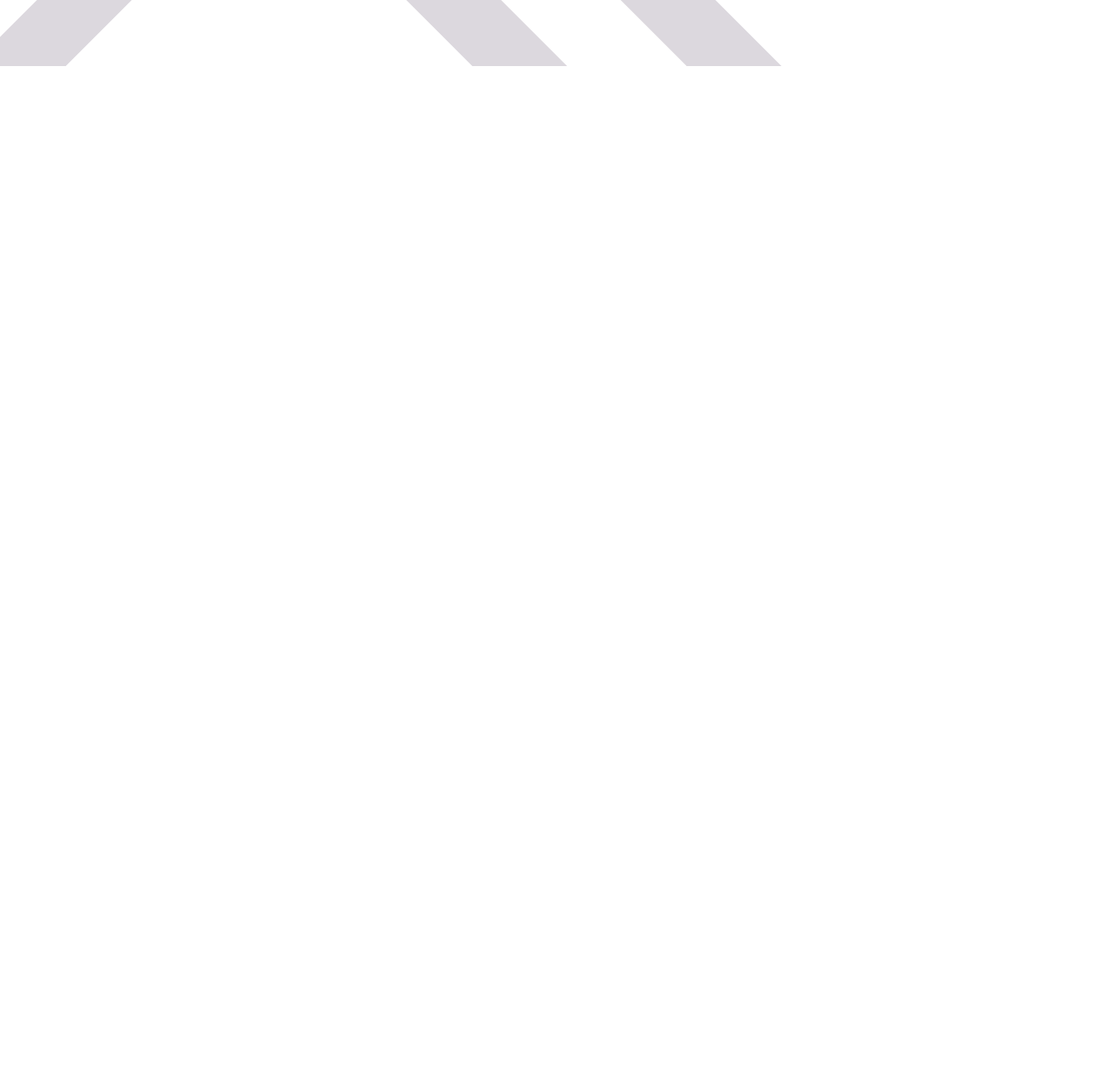
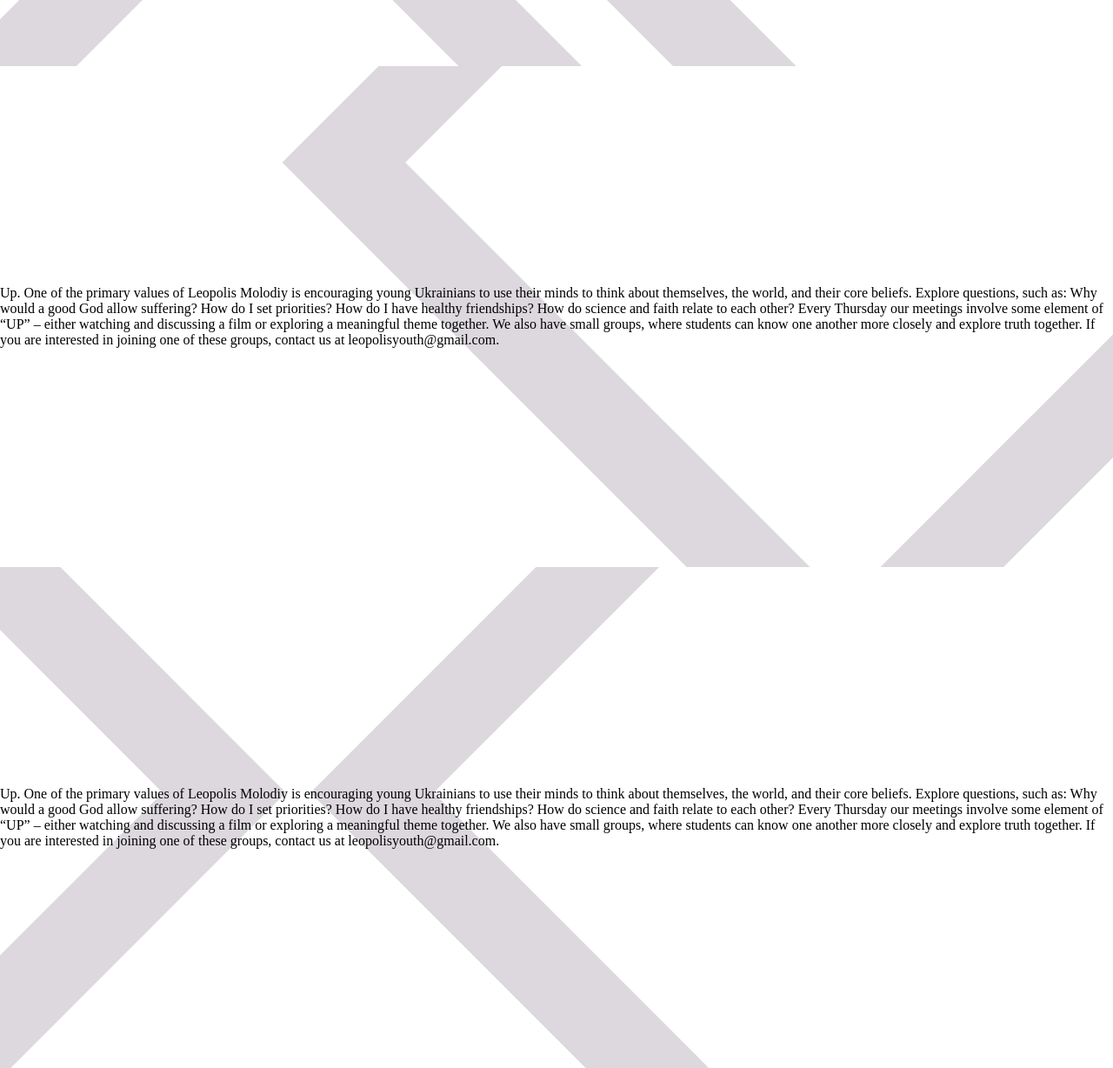
Before and after one commit to gottfried-github/leopolis, a website: page src/index.html in a window 1280 px wide. Shown: the part 500-1728 px from the top of the page at 87% size. Before the commit the page ends 800 px from the top, so only its background shows below. Drawn offline with nearby package versions, Linux system fonts and the light colour scheme; files that its build step writes are made by us from their sources.

Commit message:
fix issues with different viewboxes in the svgs

```diff
--- a/src/index.html
+++ b/src/index.html
@@ -7,29 +7,6 @@
       <link rel="stylesheet" href="index.css"/>
     </head>
     <body>
-      <!--
-      <div class="ratio-wrap">
-        <div class="ratio">
-          <div class="background">
-            <svg class="symbol-bckrd"
-               version="1.1"
-               viewBox="0 0 290.73416 153.41986"
-               >
-
-                <path
-                   d="M 189.22367,6.8035714 284.5305,102.11041 Z M 284.66595,131.22286 268.76356,147.12524 Z M 215.31304,6.6785164 105.25722,116.73433 l 30.03333,30.0333"
-                />
-            </svg>
-          </div>
-          <div class="content-wrapper">
-            <div class="content">
-            </div>
-          </div>
-        </div>
-      </div> -->
-
-      <div class="svg-box">
-      </div>
       <div class="container">
         <div class="concept" id="up">
           <div class="concept-description">
@@ -39,8 +16,8 @@
                 <div class="background">
                   <svg class="widescreen"
                      version="1.1"
-                     viewBox="0 0 944.34602 443.83988">
-                        <path d="m 306.57621,288.36338 108.8715,-108.87151 122.5583,122.55823 m -231.4298,28.61131 108.8715,-108.87154 122.5583,122.55823"/>
+                     viewBox="0 0 1373.8076 645.42315">
+                      <path d="m 445.50555,418.98093 158.4402,-158.4402 178.35859,178.35841 m -336.79879,41.6379 158.4402,-158.4402 178.35859,178.3584"/>
                   </svg>
                 </div>
                 <div class="content-wrap">
@@ -56,21 +33,57 @@
           </div>
         </div>
 
-        <!--      a basic structure with the ratio element      <div class="symbol-slide" id="out">
+        <div class="concept" id="out">
+          <div class="concept-description">
             <div class="ratio-wrap">
               <div class="ratio">
+
                 <div class="background">
-              <svg class="symbol-bckrd" id="out"                 version="1.1"                 viewBox="0 0 290.73416 153.41986"                 >
-                <path                     d="M 189.22367,6.8035714 284.5305,102.11041 Z M 284.66595,131.22286 268.76356,147.12524 Z M 215.31304,6.6785164 105.25722,116.73433 l 30.03333,30.0333"                  />
+                  <svg class="widescreen"
+                     version="1.1"
+                     viewBox="0 0 1373.8076 645.42315">
+                        <path d="m 784.28849,120.08397 -158.4404,158.4401 159.4796,159.4797 m -30.1342,-317.9198 158.4403,158.4401 -159.4796,159.4797" />
                   </svg>
+
                 </div>
-            <div class="content-wrapper">
+                <div class="content-wrap">
                   <div class="content">
+                    <p>
+                      Up. One of the primary values of Leopolis Molodiy is encouraging young Ukrainians to use their minds to think about themselves, the world, and their core beliefs. Explore questions, such as: Why would a good God allow suffering? How do I set priorities? How do I have healthy friendships? How do science and faith relate to each other? Every Thursday our meetings involve some element of “UP” – either watching and discussing a film or exploring a meaningful theme together. We also have small groups, where students can know one another more closely and explore truth together. If you are interested in joining one of these groups, contact us at leopolisyouth@gmail.com.
+                    </p>
+                  </div>
+                </div>
+
               </div>
             </div>
           </div>
         </div>
-      </div>       -->
+
+        <div class="concept" id="in">
+          <div class="concept-description">
+            <div class="ratio-wrap">
+              <div class="ratio">
+
+                <div class="background">
+                  <svg class="widescreen"
+                  version="1.1"
+                  viewBox="0 0 1373.8076 645.42315">
+                    <path d="m 867.25263,82.301855 -233.3104,233.310265 233.3104,233.3103 M 358.23893,82.301855 591.54933,315.61212 358.23893,548.92242"/>
+                  </svg>
+
+                </div>
+                <div class="content-wrap">
+                  <div class="content">
+                    <p>
+                      Up. One of the primary values of Leopolis Molodiy is encouraging young Ukrainians to use their minds to think about themselves, the world, and their core beliefs. Explore questions, such as: Why would a good God allow suffering? How do I set priorities? How do I have healthy friendships? How do science and faith relate to each other? Every Thursday our meetings involve some element of “UP” – either watching and discussing a film or exploring a meaningful theme together. We also have small groups, where students can know one another more closely and explore truth together. If you are interested in joining one of these groups, contact us at leopolisyouth@gmail.com.
+                    </p>
+                  </div>
+                </div>
+
+              </div>
+            </div>
+          </div>
+        </div>
     </div>
     <script src="index.js">
     </script>
--- a/src/index.scss
+++ b/src/index.scss
@@ -1,20 +1,5 @@
 @import './slide.scss';
 @import './gallery.scss';
-
-/*
-The plan was to put svg backgrounds into the elements,
-containing the text (each symbol (frm up, in, out) has a text description),
-and set overflow-y: visible and overfow-x: hidden in order to allow
-the svg overflow visibly vertically, and be hidden horizontally (that way,
-we can have a bigger svg, that we could use in a large-screen layout, where
-fit in entirely, and at the same time, use the same svg in a smaller screen layout, where
-it has to be cut off, but still preserve the composition of the image).
-But the idea with overflow-y -x turned out to be impssible to implement, because
-browsers can't handle such a setup (it's only possible to have overflow: visible on both axes or
-the other axe will switch to auto..)
-
-Another approach I want to try to use is CSS's clip-path
-*/
 
 html, body {
   margin: 0px;
@@ -27,13 +12,9 @@
 
 .content {
   margin: auto;
-  // background-image: url('out-bckd_01-01plain.svg');
-  // background-size: cover;
-  // background-color: grey;
 }
 
 #up {
-  // padding-top: 500px;
   // position: absolute;
 
   // background: linear-gradient(to bottom, transparent, 500px, white, 150px, white),
@@ -102,31 +83,19 @@
 //   // background: linear-gradient(to bottom, transparent, %20, grey);
 // }
 
-//
-// svg.symbol-bckrd path {
-//   display:inline;
-//   opacity:1;
-//   fill:none;
-//   fill-opacity:1;
-//   stroke:#b4aeb0;
-//   stroke-width:13.22916698;
-//   stroke-linejoin:round;
-//   stroke-miterlimit:4;
-//   stroke-dasharray:none;
-//   stroke-opacity:1;
-// }
-
 .concept svg path {
   display: inline;
   fill: none;
   stroke: #dcd8de;
-  stroke-width: 13.22916698;
+  stroke-width: 25px;
+  // stroke-width: 13.22916698;
   stroke-linecap: round;
   stroke-linejoin: miter;
   stroke-miterlimit: 4;
   stroke-dasharray: none;
   stroke-opacity: 1;
 }
+
 //
 // #up svg.widescreen path {
 //   // display: inline;
```
Also changed, not shown: src/in-bckd_03-05unframed-plain--clean.svg (added), src/out-bckd_03-03unframed-plain--clean.svg (added), src/up-bckd_03-04unframed-plain--clean.svg (added). Lines whose indentation alone changed are shown as unchanged.
